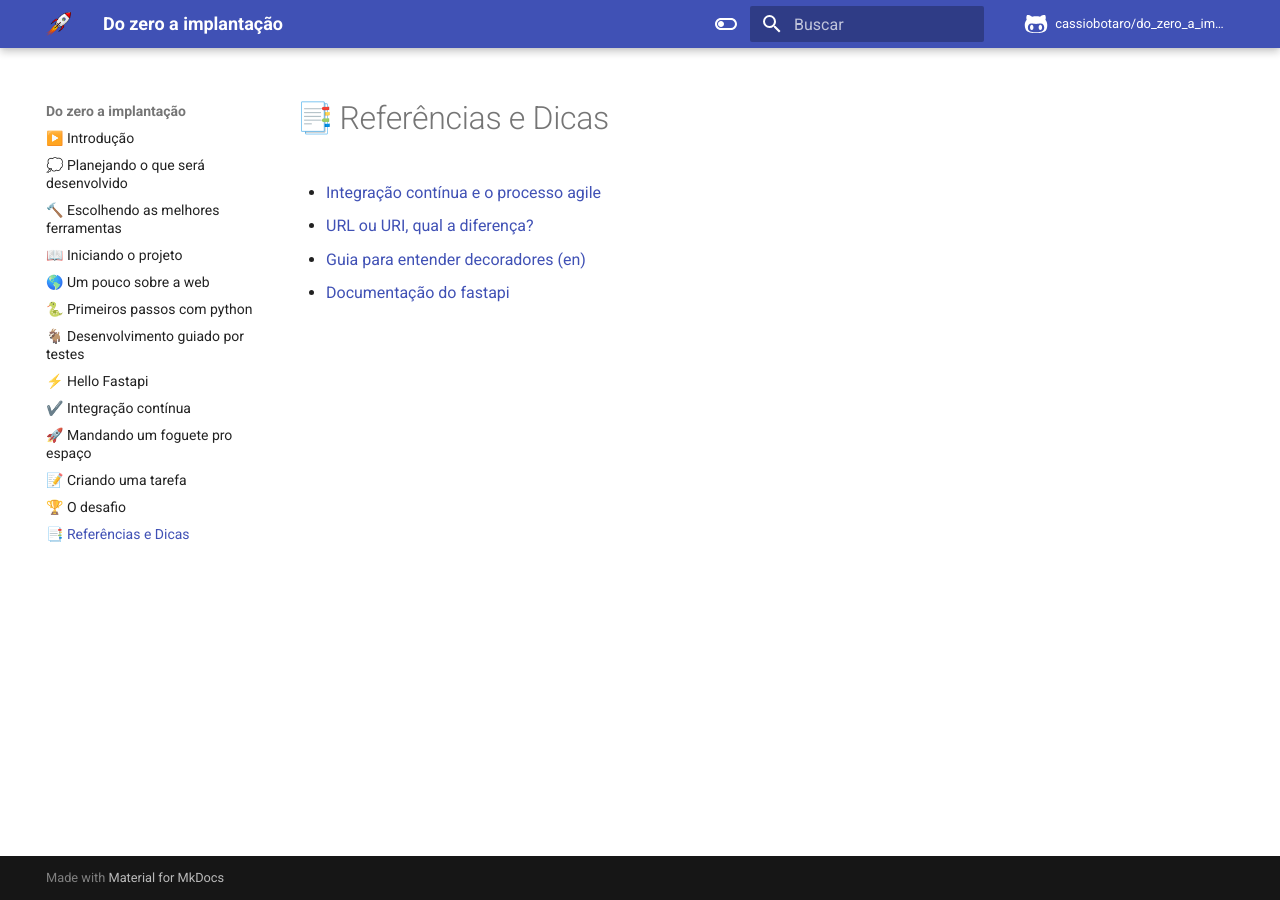
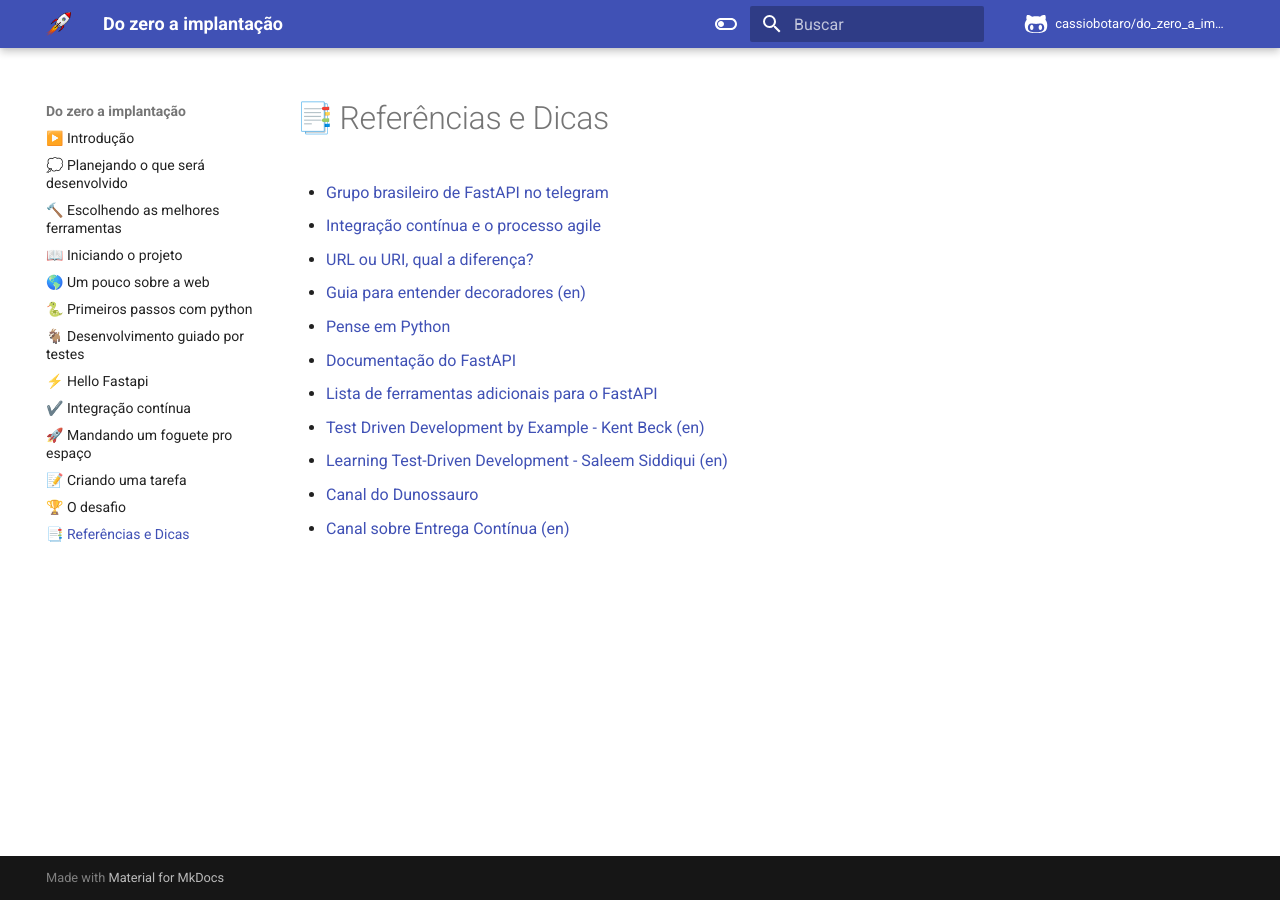
Before and after one commit to cassiobotaro/do_zero_a_implantacao, an MkDocs documentation site: the page built from docs/referencias.md, in a window 1280 px wide. Built offline with MkDocs 1.6.1 and Material for MkDocs 9.7.7, drawn with Linux system fonts in a browser that asks for light colours; emoji names are drawn with the system emoji font; comment, search, counter and statistics services are not loaded.

Commit message:
Atualiza referências

```diff
--- a/docs/referencias.md
+++ b/docs/referencias.md
@@ -1,6 +1,13 @@
 # :bookmark_tabs: Referências e Dicas
 
+ - [Grupo brasileiro de FastAPI no telegram](https://t.me/fastapibr)
  - [Integração contínua e o processo agile](http://blog.caelum.com.br/integracao-continua/)
  - [URL ou URI, qual a diferença?](https://woliveiras.com.br/posts/url-uri-qual-diferenca/)
  - [Guia para entender decoradores (en)](https://www.thecodeship.com/patterns/guide-to-python-function-decorators/)
- - [Documentação do fastapi](https://fastapi.tiangolo.com/)
+ - [Pense em Python](https://penseallen.github.io/PensePython2e/)
+ - [Documentação do FastAPI](https://fastapi.tiangolo.com/)
+ - [Lista de ferramentas adicionais para o FastAPI](https://github.com/mjhea0/awesome-fastapi/)
+ - [Test Driven Development by Example - Kent Beck (en)](https://www.amazon.com.br/Test-Driven-Development-Kent-Beck/dp/0321146530)
+ - [Learning Test-Driven Development - Saleem Siddiqui (en)](https://www.amazon.com.br/Learning-Test-Driven-Development-Polyglot-Uncluttered/dp/1098106474)
+ - [Canal do Dunossauro](https://www.youtube.com/c/Dunossauro)
+ - [Canal sobre Entrega Contínua (en)](https://www.youtube.com/c/ContinuousDelivery)
```
